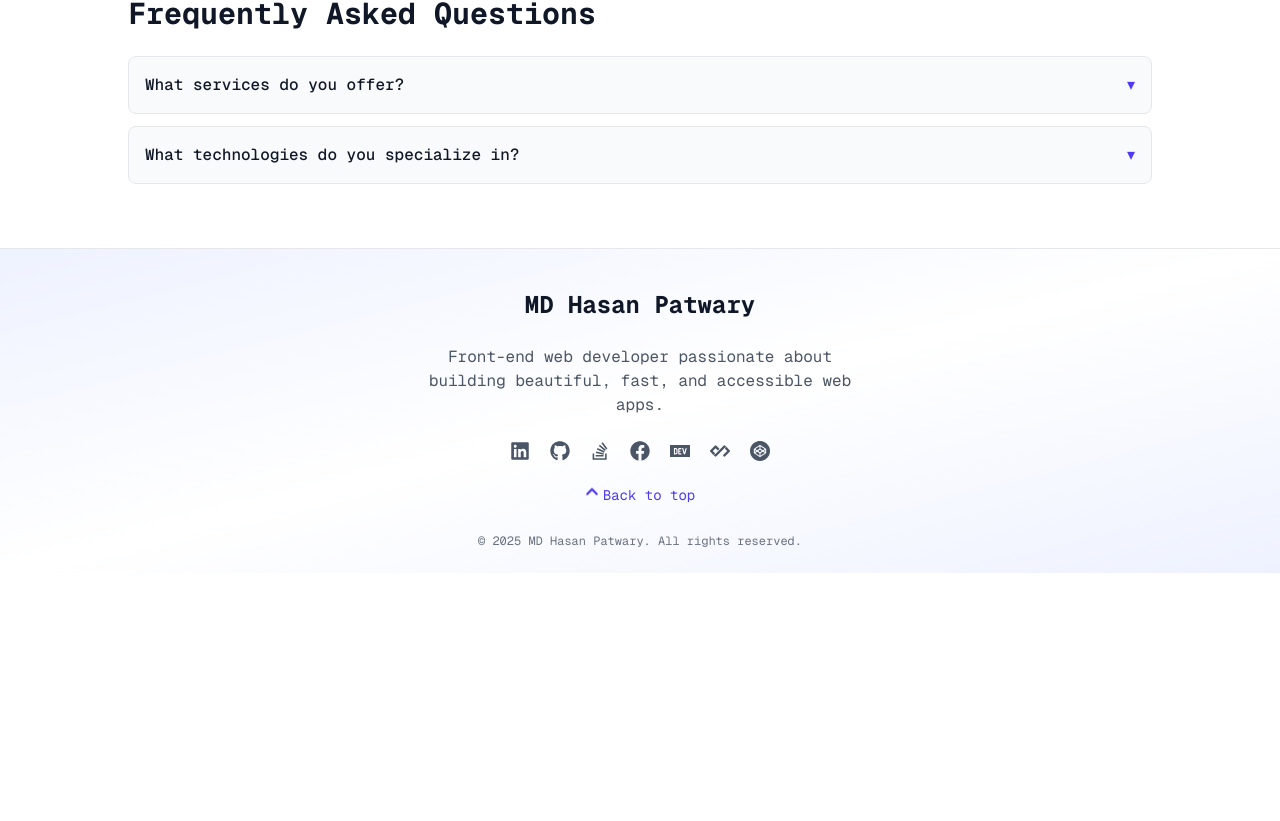
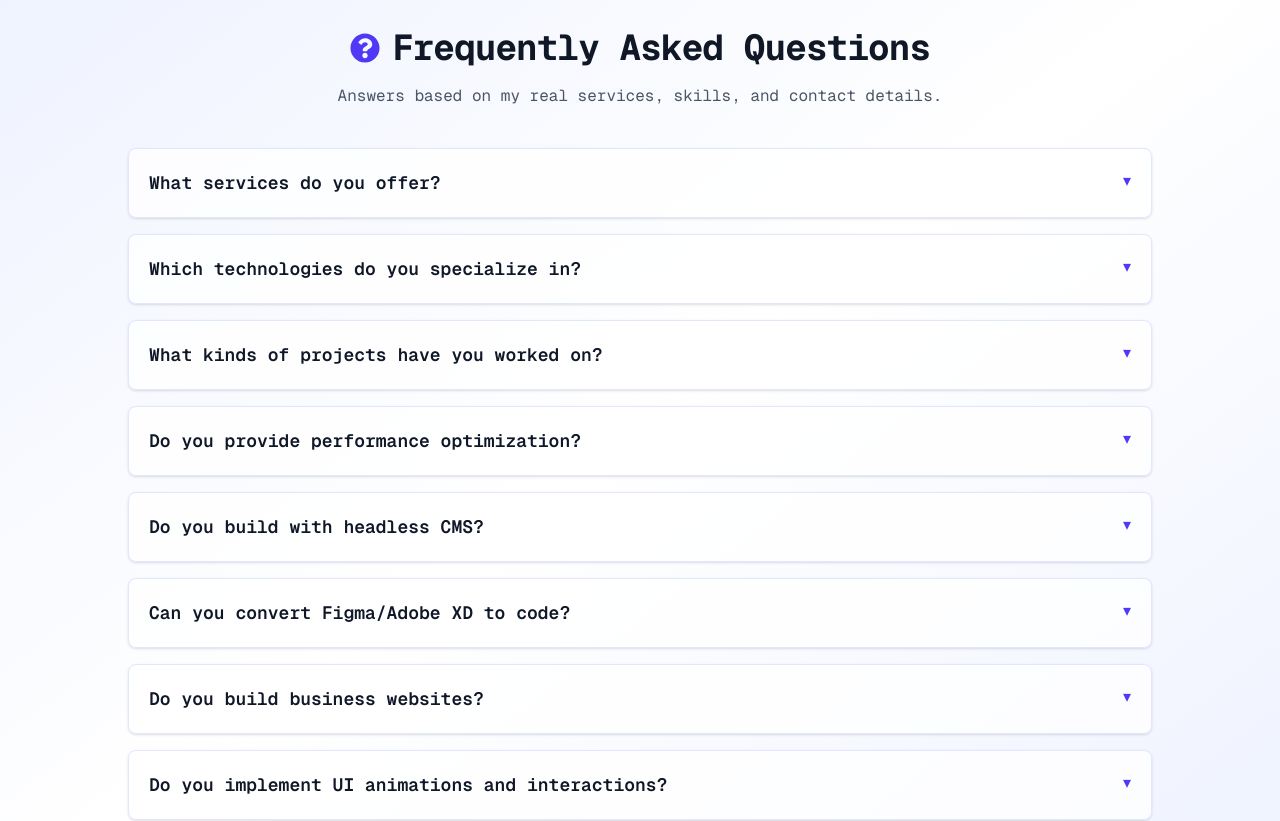
Before and after one commit to mdhasanpatwary/portfolio-app, a Next.js app: page / in a window 1280 px wide. Shown: the part 6413-7234 px from the top of the page. Before the commit the page ends 6986 px from the top, so only its background shows below. Built offline with nearby package versions, Linux system fonts and the light colour scheme; no server answers.

Commit message:
add: faqs.json file

```diff
--- a/app/about/page.tsx
+++ b/app/about/page.tsx
@@ -5,6 +5,8 @@ import PageTitle from "@/components/global/PageTitle";
 import { FaUser } from "react-icons/fa";
 import type { Metadata } from "next";
 import FAQ from "@/components/faq/FAQ";
+import { faqs } from "@/data";
+import type { FAQsData } from "@/types/data";
 
 export const metadata: Metadata = {
   title: "About MD Hasan Patwary | Front-End Developer Portfolio",
@@ -33,6 +35,15 @@ export default function AboutPage() {
   const aboutDescription = Array.isArray(about.description)
     ? about.description.join(" ")
     : about.description;
+  const aboutFaqs: FAQsData = {
+    title: faqs.title,
+    subtitle: faqs.subtitle,
+    items: faqs.items.filter((i) =>
+      ["who is", "background", "relocation", "remote", "location"].some((k) =>
+        (i.question + i.answer).toLowerCase().includes(k)
+      )
+    ),
+  };
   return (
     <>
       <PageTitle
@@ -45,17 +56,20 @@ export default function AboutPage() {
       />
       <About about={about} />
       <Education educationData={education} />
-      <FAQ
-        items={[
-          {
-            question: "Who is MD Hasan Patwary?",
-            answer: aboutDescription,
-          },
-          {
-            question: "What is your background?",
-            answer: education.subtitle,
-          },
-        ]}
+      <FAQ faqData={aboutFaqs} />
+      <script
+        type="application/ld+json"
+        dangerouslySetInnerHTML={{
+          __html: JSON.stringify({
+            "@context": "https://schema.org",
+            "@type": "FAQPage",
+            mainEntity: aboutFaqs.items.map((i) => ({
+              "@type": "Question",
+              name: i.question,
+              acceptedAnswer: { "@type": "Answer", text: i.answer },
+            })),
+          }),
+        }}
       />
       <script
         type="application/ld+json"
--- a/app/contact/page.tsx
+++ b/app/contact/page.tsx
@@ -4,6 +4,8 @@ import { contact } from "@/data";
 import Contact from "@/components/contact/Contact";
 import type { Metadata } from "next";
 import FAQ from "@/components/faq/FAQ";
+import { faqs } from "@/data";
+import type { FAQsData } from "@/types/data";
 
 export const metadata: Metadata = {
   title: "Contact MD Hasan Patwary | Front-End Developer",
@@ -26,6 +28,15 @@ export const metadata: Metadata = {
 };
 
 export default function ContactPage() {
+  const contactFaqs: FAQsData = {
+    title: faqs.title,
+    subtitle: faqs.subtitle,
+    items: faqs.items.filter((i) =>
+      ["contact", "email", "phone", "freelance", "available"].some((k) =>
+        (i.question + i.answer).toLowerCase().includes(k)
+      )
+    ),
+  };
   return (
     <>
       <PageTitle
@@ -37,17 +48,20 @@ export default function ContactPage() {
         breadcrumb={[{ label: "Home", href: "/" }, { label: "contact" }]}
       />
       <Contact contact={contact} />
-      <FAQ
-        items={[
-          {
-            question: "How can I contact you?",
-            answer: contact.summary,
-          },
-          {
-            question: "Are you available for freelance work?",
-            answer: contact.availability,
-          },
-        ]}
+      <FAQ faqData={contactFaqs} />
+      <script
+        type="application/ld+json"
+        dangerouslySetInnerHTML={{
+          __html: JSON.stringify({
+            "@context": "https://schema.org",
+            "@type": "FAQPage",
+            mainEntity: contactFaqs.items.map((i) => ({
+              "@type": "Question",
+              name: i.question,
+              acceptedAnswer: { "@type": "Answer", text: i.answer },
+            })),
+          }),
+        }}
       />
       <script
         type="application/ld+json"
--- a/app/page.tsx
+++ b/app/page.tsx
@@ -6,6 +6,8 @@ import Testimonials from "@/components/testimonial/Testimonial";
 import Hobby from "@/components/hobby/Hobby";
 import Blog from "@/components/blog/Blog";
 import FAQ from "@/components/faq/FAQ";
+import { faqs } from "@/data";
+import type { FAQsData } from "@/types/data";
 import FunFact from "@/components/funfact/Funfact";
 import Services from "@/components/services/Services";
 import {
@@ -45,6 +47,22 @@ export const metadata: Metadata = {
 };
 
 export default function Home() {
+  const homeFaqs: FAQsData = {
+    title: faqs.title,
+    subtitle: faqs.subtitle,
+    items: faqs.items.filter((i) =>
+      [
+        "services",
+        "technolog",
+        "projects",
+        "performance",
+        "headless",
+        "figma",
+        "business",
+        "animation",
+      ].some((k) => (i.question + i.answer).toLowerCase().includes(k))
+    ),
+  };
   return (
     <main className="flex flex-col row-start-2 items-center sm:items-start">
       <Banner banner={banner} />
@@ -60,19 +78,20 @@ export default function Home() {
       <FunFact funFacts={funFacts} />
       <Hobby hobbiesData={hobbies} />
       <Blog />
-      <FAQ
-        items={[
-          {
-            question: "What services do you offer?",
-            answer:
-              services.subtitle,
-          },
-          {
-            question: "What technologies do you specialize in?",
-            answer:
-              skills.subtitle,
-          },
-        ]}
+      <FAQ faqData={homeFaqs} />
+      <script
+        type="application/ld+json"
+        dangerouslySetInnerHTML={{
+          __html: JSON.stringify({
+            "@context": "https://schema.org",
+            "@type": "FAQPage",
+            mainEntity: homeFaqs.items.map((i) => ({
+              "@type": "Question",
+              name: i.question,
+              acceptedAnswer: { "@type": "Answer", text: i.answer },
+            })),
+          }),
+        }}
       />
       <script
         type="application/ld+json"
--- a/components/faq/FAQ.tsx
+++ b/components/faq/FAQ.tsx
@@ -1,31 +1,38 @@
 import React from "react";
+import { SectionTitle } from "@/components/global";
+import { FaQuestionCircle } from "react-icons/fa";
+import type { FAQsData } from "@/types/data";
 
 export type FAQItem = {
   question: string;
   answer: string;
 };
 
-export default function FAQ({ items, title = "Frequently Asked Questions" }: { items: FAQItem[]; title?: string }) {
-  if (!items?.length) return null;
+export default function FAQ({ faqData }: { faqData: FAQsData }) {
+  if (!faqData?.items?.length) return null;
 
   return (
-    <section className="w-full py-12 md:py-16 px-6 bg-white dark:bg-gray-900">
+    <section className="w-full py-16 md:py-24 px-6 bg-gradient-to-br from-indigo-50 via-white to-indigo-50 dark:from-gray-900 dark:via-gray-800 dark:to-gray-900">
       <div className="max-w-5xl mx-auto">
-        <h2 className="text-2xl md:text-3xl font-bold mb-6 text-gray-900 dark:text-white">
-          {title}
-        </h2>
-        <div className="space-y-3">
-          {items.map((item, idx) => (
+        <SectionTitle
+          title={faqData.title}
+          className="text-center"
+          icon={<FaQuestionCircle className="text-indigo-600 dark:text-indigo-400 text-3xl" />}
+        >
+          {faqData.subtitle}
+        </SectionTitle>
+        <div className="grid grid-cols-1 gap-4">
+          {faqData.items.map((item, idx) => (
             <details
               key={idx}
-              className="group border border-gray-200 dark:border-gray-700 rounded-lg p-4 bg-gray-50 dark:bg-gray-800">
+              className="group border border-indigo-100 dark:border-indigo-900 rounded-lg p-5 bg-white/80 dark:bg-gray-900/60 shadow-sm">
               <summary className="list-none cursor-pointer flex items-start justify-between">
-                <span className="text-left font-medium text-gray-900 dark:text-gray-100">
+                <span className="text-lg font-semibold text-gray-900 dark:text-gray-100">
                   {item.question}
                 </span>
                 <span className="ml-3 text-indigo-600 dark:text-indigo-400 group-open:rotate-180 transition-transform">▾</span>
               </summary>
-              <div className="mt-3 text-gray-700 dark:text-gray-300">
+              <div className="mt-3 text-gray-700 dark:text-gray-300 leading-relaxed">
                 {item.answer}
               </div>
             </details>
--- /dev/null
+++ b/data/faqs.json
@@ -0,0 +1,54 @@
+{
+  "title": "Frequently Asked Questions",
+  "subtitle": "Answers based on my real services, skills, and contact details.",
+  "items": [
+    {
+      "question": "What services do you offer?",
+      "answer": "Website Optimization & Performance; Landing Page & Portfolio Development; Headless CMS Integration with React/Next.js; Figma/Adobe XD to HTML & React Conversion; Business Website Development; Interactive UI & Animation Development."
+    },
+    {
+      "question": "Which technologies do you specialize in?",
+      "answer": "HTML5, CSS3, JavaScript, TypeScript, React.js, Vue.js, Next.js, jQuery, Node.js; Tailwind CSS, SASS, Bootstrap, Material UI, Figma, Adobe XD, Photoshop; Git, GitHub, Gulp, Webpack, Docker, AWS, Linux, Automation, Firebase."
+    },
+    {
+      "question": "Are you available for freelance work?",
+      "answer": "Available for freelance & collaboration."
+    },
+    {
+      "question": "How can I contact you?",
+      "answer": "Email: patwary.dev@gmail.com • Phone: +8801783721411"
+    },
+    {
+      "question": "Where are you located?",
+      "answer": "Dhaka, Bangladesh. Remote-friendly."
+    },
+    {
+      "question": "Do you work remotely or consider relocation?",
+      "answer": "Yes—open to Remote/Relocation."
+    },
+    {
+      "question": "What kinds of projects have you worked on?",
+      "answer": "Projects at ThemeLooks and 6amTech, published on Themeforest and Codecanyon: multi‑vendor eCommerce, delivery systems, POS, SaaS, hosting, VPN, social, admin dashboards, and more."
+    },
+    {
+      "question": "Do you provide performance optimization?",
+      "answer": "Yes—Core Web Vitals, Lighthouse, and real‑world speed improvements using Next.js, React, and modern best practices."
+    },
+    {
+      "question": "Do you build with headless CMS?",
+      "answer": "Yes—Strapi, Sanity, Contentful with React/Next.js."
+    },
+    {
+      "question": "Can you convert Figma/Adobe XD to code?",
+      "answer": "Yes—responsive, pixel‑perfect HTML/CSS/React implementations."
+    },
+    {
+      "question": "Do you build business websites?",
+      "answer": "Yes—clean, fast, scalable sites tailored to brand and goals."
+    },
+    {
+      "question": "Do you implement UI animations and interactions?",
+      "answer": "Yes—CSS animations, GSAP, and modern interaction patterns."
+    }
+  ]
+}
--- a/data/index.ts
+++ b/data/index.ts
@@ -12,6 +12,7 @@ import headerData from './header.json';
 import footerData from './footer.json';
 import cssTipsData from './css-tips.json';
 import aboutData from './about.json';
+import faqsData from './faqs.json';
 
 // Export individual sections for better tree-shaking
 export const education = educationData;
@@ -28,3 +29,4 @@ export const header = headerData;
 export const footer = footerData;
 export const cssTips = cssTipsData;
 export const about = aboutData;
+export const faqs = faqsData;
--- a/types/data.ts
+++ b/types/data.ts
@@ -192,6 +192,12 @@ export interface TestimonialsData {
   items: Testimonial[];
 }
 
+export interface FAQsData {
+  title: string;
+  subtitle?: string;
+  items: Array<{ question: string; answer: string }>;
+}
+
 export interface GlobalData {
   education: Education;
   projects: Projects;
```
Also changed, not shown: 1 other file (tests, documents, lock files or other folders).
